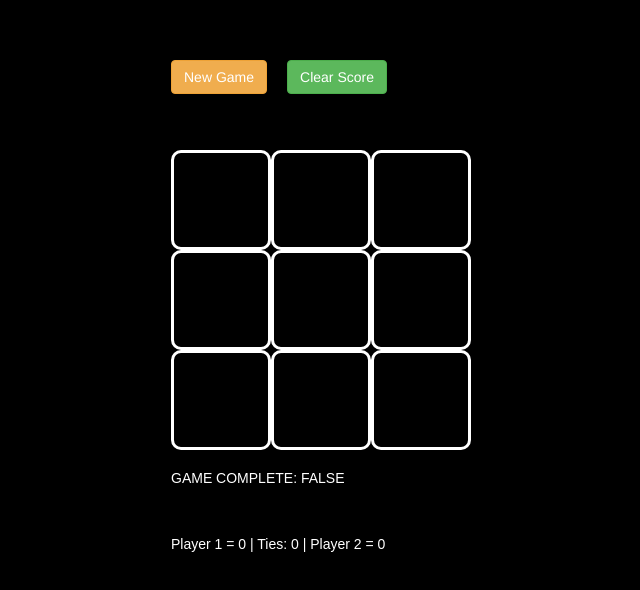
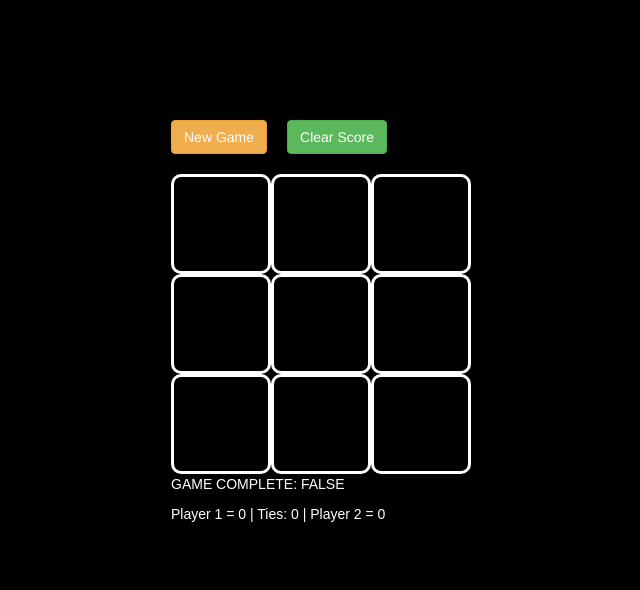
Before and after one commit to jon825/PairProgramming2.0, a React (Create React App) app: page / in a window 1280 px wide. Shown: the top 590 px of the page, without its empty margins (309-949 px from the left). Built offline with nearby package versions, Linux system fonts and the light colour scheme.

Commit message:
clean up code, remove warnings, fix css

```diff
--- a/src/App.js
+++ b/src/App.js
@@ -1,5 +1,4 @@
 import React, { Component } from 'react';
-import logo from './logo.svg';
 import './App.css';
 
 class App extends Component {
@@ -20,14 +19,14 @@ class App extends Component {
       isitPlayer1: false,
       gamecomplete: false,
       isthereawinner: false,
-      score:{player1: 0, player2: 0, ties: 0}
+      score: {player1: 0, player2: 0, ties: 0}
     }
   this.handleClick = this.handleClick.bind(this);
   this.gameComplete = this.gameComplete.bind(this);
   this.newGamehandleClick = this.newGamehandleClick.bind(this);
   this.handleClearScore = this.handleClearScore.bind(this);
+  }
 
-  }
   handleClick(i){
     let clickComplete = this.state.tictactoe;
     let isitPlayer1 = this.state.isitPlayer1;
@@ -45,12 +44,9 @@ class App extends Component {
       tictactoe: clickComplete,
       isitPlayer1: isitPlayer1
     })
-    // console.log(isitPlayer1)
   }
 
   newGamehandleClick(){
-    let newGame = this.state.tictactoe;
-    // console.log(newGame)
     this.setState({
       tictactoe: [
         {draw: false, isitXorO: "", id: 1},
@@ -66,13 +62,11 @@ class App extends Component {
        isitPlayer1: false,
       gamecomplete: false,
       isthereawinner: false
-
     })
 
   }
 
   handleClearScore() {
-    let clearedscore = this.state.tictactoe;
     this.setState({
       tictactoe: [
         {draw: false, isitXorO: "", id: 1},
@@ -93,7 +87,7 @@ class App extends Component {
   }
 
   componentDidUpdate() {
-    if (this.state.gamecomplete != true) {
+    if (this.state.gamecomplete !== true) {
       this.gameComplete();
       this.didSomeoneWin();
     }
@@ -137,17 +131,16 @@ class App extends Component {
     } else if ((this.state.tictactoe[2].isitXorO === this.state.tictactoe[4].isitXorO) && (this.state.tictactoe[2].isitXorO === this.state.tictactoe[6].isitXorO) && this.state.tictactoe[2].draw === true) {
       isthereawinner = true
     }
+
     whoWon = ""
-    console.log("Checking if there's a winner: " + isthereawinner);
-    console.log("Checking if the game is complete: " + this.state.gamecomplete);
+
     if (isthereawinner === true) {
-      // console.log("I'm in the if statement.");
       if (this.state.isitPlayer1 === true) {
-        whoWon = "Player 1 won";
-        player1 = player1 + 1;
+        whoWon = "GAGNEAU! Player 1 WINS!";
+        player1 += 1;
       } else {
-        whoWon = "Player 2 won";
-        player2 = player2 + 1;
+        whoWon = "GAGNEAU! Player 2 WINS!";
+        player2 += 1;
       }
       this.setState ({
       gamecomplete: isthereawinner,
@@ -155,41 +148,40 @@ class App extends Component {
       score: {player1, player2, ties: tiecount}
       })
     } else if (isthereawinner === false && this.state.gamecomplete === true) {
-      // console.log("I'm in the else if.")
-        tiecount = tiecount + 1;
+        tiecount += 1;
+        whoWon = "SHOOT, YOU TIED! READY TO DUKE IT OUT?"
         console.log("end" + tiecount)
       this.setState ({
+        isthereawinner: whoWon,
         score: {player1, player2, ties: tiecount}
       })
-      // console.log(this.state.score.ties);
     }
   }
 
   render() {
     const tictactoes = this.state.tictactoe
     let tictactoestate = ""
-    const isitPlayer1 = this.state.isitPlayer1;
     const tictactoeBoxes = tictactoes.map((box, i) => {
       if (box.draw === true && box.isitXorO === "X") {
         tictactoestate = "tictactoeBoxActive";
         return (<div
-          onClick = {this.handleClick.bind(this, i)}
-          className = {tictactoestate}>
+          onClick={this.handleClick.bind(this, i)}
+          className={tictactoestate}>
             {this.state.tictactoe[i].isitXorO}
           </div>)
       } else if (box.draw === true && box.isitXorO === "O"){
         tictactoestate = "tictactoeBoxActiveO";
         return (<div
-          onClick = {this.handleClick.bind(this, i)}
-          className = {tictactoestate}>
+          onClick={this.handleClick.bind(this, i)}
+          className={tictactoestate}>
             {this.state.tictactoe[i].isitXorO}
           </div>)
       }
        else if (box.draw === false) {
         tictactoestate = "tictactoeBox";
         return (<div
-          onClick = {this.handleClick.bind(this, i)}
-          className = {tictactoestate} >
+          onClick={this.handleClick.bind(this, i)}
+          className={tictactoestate} >
         </div>)
         }
     });
@@ -198,17 +190,19 @@ class App extends Component {
     return (
       <div className="tictactoeContainer">
 
-      {tictactoeBoxes}
+          <div className="buttonIcons">
+              <button type="button" className="btn btn-warning" onClick={this.newGamehandleClick}>New Game</button>
 
-        <p>GAME COMPLETE: {this.state.gamecomplete == true ? "TRUE" : "FALSE"}</p>
-        <p>{this.state.isthereawinner} </p>
-        <div className = "buttonIcons">
-          <button type="button" className="btn btn-warning" onClick = {this.newGamehandleClick}>New Game</button>
+              <button type="button" className="btn btn-success" onClick={this.handleClearScore}>Clear Score</button>
+          </div>
 
-          <button type="button" className="btn btn-success" onClick = {this.handleClearScore}>Clear Score</button>
-        </div>
-        <p className = "scoreBoard">Player 1 = {this.state.score.player1} | Ties: {this.state.score.ties} | Player 2 = {this.state.score.player2}  </p>
+          {tictactoeBoxes}
 
+          <div className="game-status">
+              <p>GAME COMPLETE: {this.state.gamecomplete === true ? "TRUE" : "FALSE"}</p>
+              <p>{this.state.isthereawinner} </p>
+              <p className="scoreBoard">Player 1 = {this.state.score.player1} | Ties: {this.state.score.ties} | Player 2 = {this.state.score.player2}  </p>
+          </div>
       </div>
     );
   }
--- a/src/index.css
+++ b/src/index.css
@@ -4,7 +4,7 @@ body {
 }
 
 .tictactoeContainer{
-  padding-top: 150px;
+  padding-top: 120px;
   width: 320px;
   height: 320px;
   margin: auto;
@@ -20,9 +20,9 @@ body {
   color: white;
   border-radius: 10px;
 }
+
 .buttonIcons{
-  position: absolute;
-  top: 60px;
+  padding-bottom: 20px;
 }
 
 
@@ -55,7 +55,6 @@ body {
 p {
   color: white;
   font-family: sans-serif;
-  line-height: 400%;
 }
 
 button {
```
